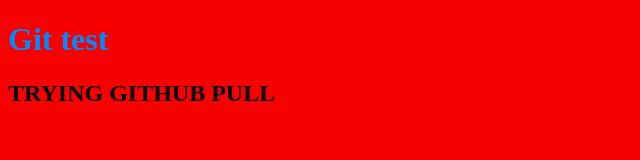
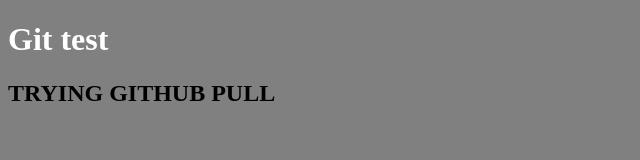
Before and after one commit to DCoelhoo/GitTest, a plain HTML site: page index.html in a window 1280 px wide. Shown: the whole page, without its empty margins (0-640 px from the left). Drawn offline with Linux system fonts and the light colour scheme.

Commit message:
Bug Fixes

```diff
--- a/styles.css
+++ b/styles.css
@@ -1,7 +1,7 @@
 body{
-    background-color: rgb(248, 0, 0);
+    background-color: gray;
 }
 
 h1{
-    color: rgb(0, 140, 255);
+    color: white;
 }
```
